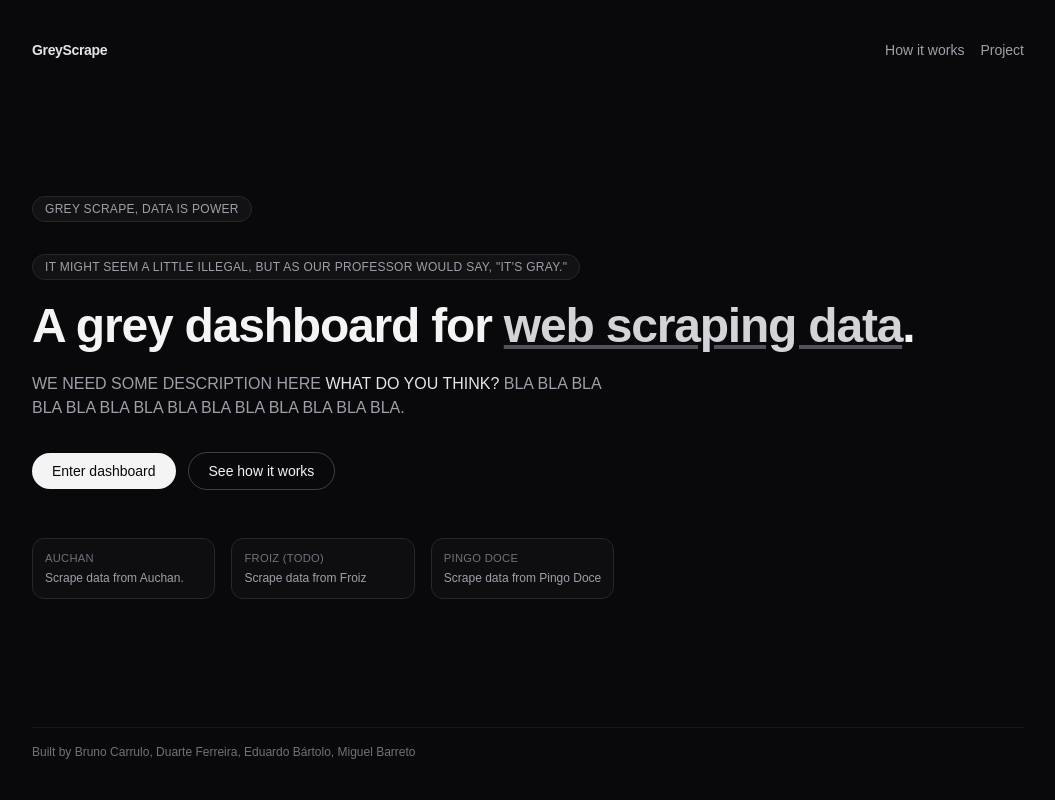
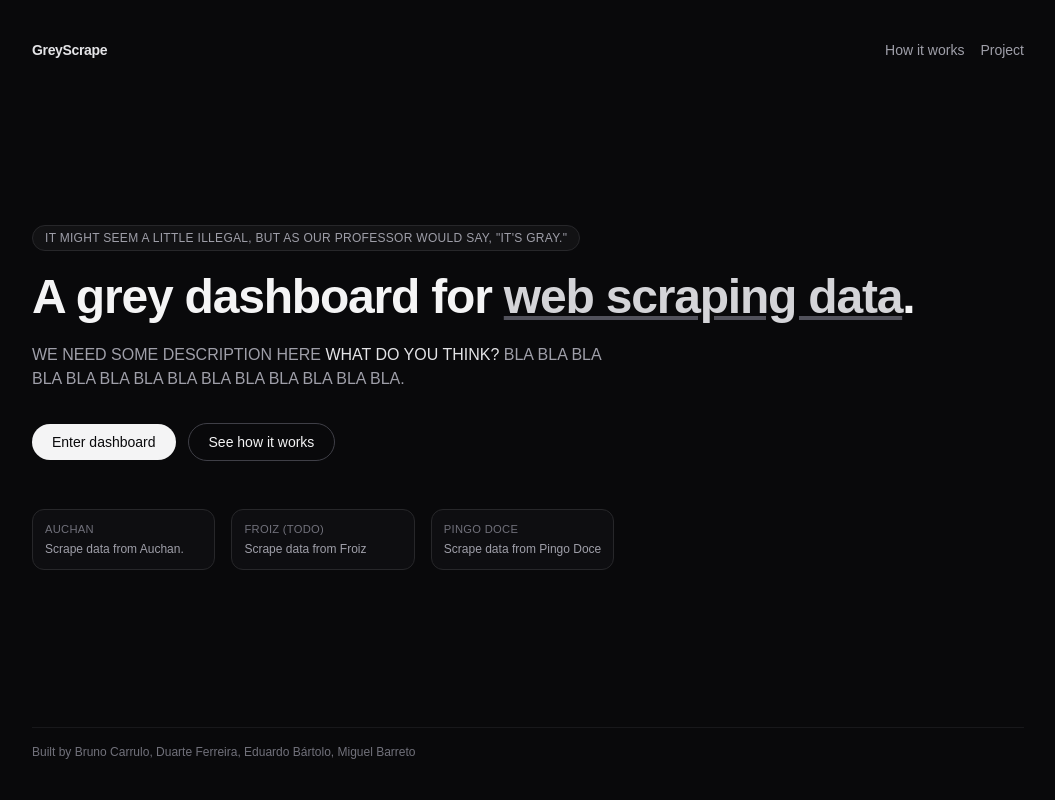
Before and after one commit to miguel-m-barreto/pg_sicp_switch_cyber_prcse_trabalho_pratico2, a Next.js app in the folder ui/: page / in a window 1280 px wide. Shown: the top 800 px of the page, without its empty margins (112-1167 px from the left). Built offline with nearby package versions, Linux system fonts and the light colour scheme.

Commit message:
minor ui change

```diff
--- a/ui/app/page.tsx
+++ b/ui/app/page.tsx
@@ -11,6 +11,7 @@ export default function HomePage() {
           <span className="font-semibold tracking-tight text-zinc-200">
             GreyScrape
           </span>
+
           <div className="flex items-center gap-4">
             <Link
               href="#how-it-works"
@@ -29,13 +30,6 @@ export default function HomePage() {
 
         <div className="flex flex-1 flex-col items-start justify-center gap-8">
           <div className="space-y-4">
-            <p className="inline-flex items-center gap-2 rounded-full border border-zinc-800 bg-zinc-900/60 px-3 py-1 text-xs uppercase tracking-wide text-zinc-400">
-              Grey Scrape, data is power
-            </p>
-
-            <p>
-
-            </p>
 
             <p className="inline-flex items-center gap-2 rounded-full border border-zinc-800 bg-zinc-900/60 px-3 py-1 text-xs uppercase tracking-wide text-zinc-400">
               It might seem a little illegal, but as our professor would say, "It's gray."
```
